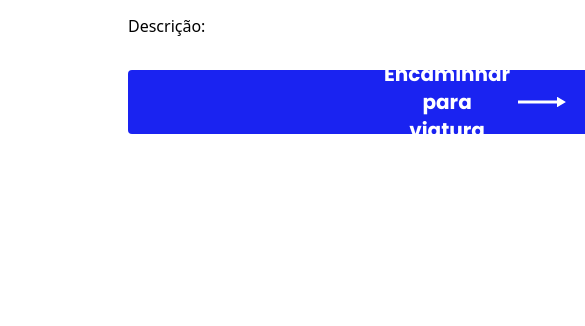
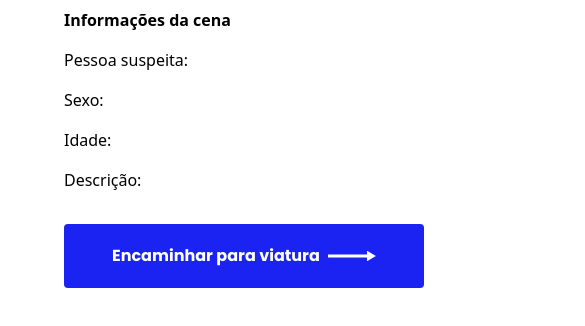
Before and after one commit to Company-FMG/pm-digital, a React (Vite) app: page /denuncia in a window 390 px wide. Shown: the part 880-1206 px from the top of the page, 585 px wide, since content can reach past the window. Before the commit the page ends 1094 px from the top, so only its background shows below. Built offline with nearby package versions, Linux system fonts and the light colour scheme.

Commit message:
responsive: ComplaintCTA agora é responsivo. Corrigida responsividade geral da rota Complaint

```diff
--- a/src/components/complaint/ComplaintCTA.tsx
+++ b/src/components/complaint/ComplaintCTA.tsx
@@ -3,7 +3,7 @@ import RightArrow from "../../assets/RightArrow.svg";
 export default function ComplaintCTA() {
   return (
     <>
-      <button className="bg-bluemike flex items-center px-64 h-16 text-white text-xl font-bold font-poppins rounded">
+      <button className="bg-bluemike flex items-center px-12 sm:px-32 md:px-32 lg:px-64 h-16 text-white sm:text-md md:text-md lg:text-xl font-bold font-poppins rounded">
         <span className="mr-2">Encaminhar para viatura</span>
         <img src={RightArrow} className="w-12" />
       </button>
--- a/src/components/complaint/ComplaintMap.tsx
+++ b/src/components/complaint/ComplaintMap.tsx
@@ -7,7 +7,7 @@ export default function ComplaintMap () {
                 Localização: {endereco}
               </h1>
               <iframe
-                className="w-64 sm:w-100 md:w-map-mdW md:h-map-mdH rounded border-8 mt-4"
+                className="w-64 h-80 sm:w-100 md:w-map-mdW md:h-map-mdH rounded border-8 mt-4"
                 src="https://www.openstreetmap.org/export/embed.html?bbox=-34.88803982734681%2C-8.055325701983197%2C-34.8861113190651%2C-8.05380661342411&amp;layer=mapnik"
               />
               </div>
--- a/src/routes/Complaint.tsx
+++ b/src/routes/Complaint.tsx
@@ -10,9 +10,9 @@ export default function Test() {
     <>
       <NavbarMike />
       <section>
-        <div className="container max-w-xl py-20 mx-auto space-y-8 px-25 ml-32 lg:px-2 lg:ml-32 xl:ml-56 lg:max-w-6xl 2xl:ml-custom">
+        <div className="container max-w-sm sm:max-w-lg md:max-w-xl py-20 mx-auto space-y-8 px-25 ml-16 sm:ml-24 md:ml-30 lg:px-2 lg:ml-32 xl:ml-56 lg:max-w-4xl 2xl:ml-custom">
           <ComplaintTitle />
-          <div className="grid gap-8 sm:gap-2 md:gap-4 lg:gap-16 xl:gap-8 2xl:gap-0 lg:grid-cols-2 lg:items-start">
+          <div className="grid gap-8 sm:gap-2 md:gap-4 lg:gap-32 xl:gap-72 2xl:gap-64 lg:grid-cols-2 lg:items-start">
             <ComplaintMap />
             <div className="flex-col">
               <ComplaintData />
```
